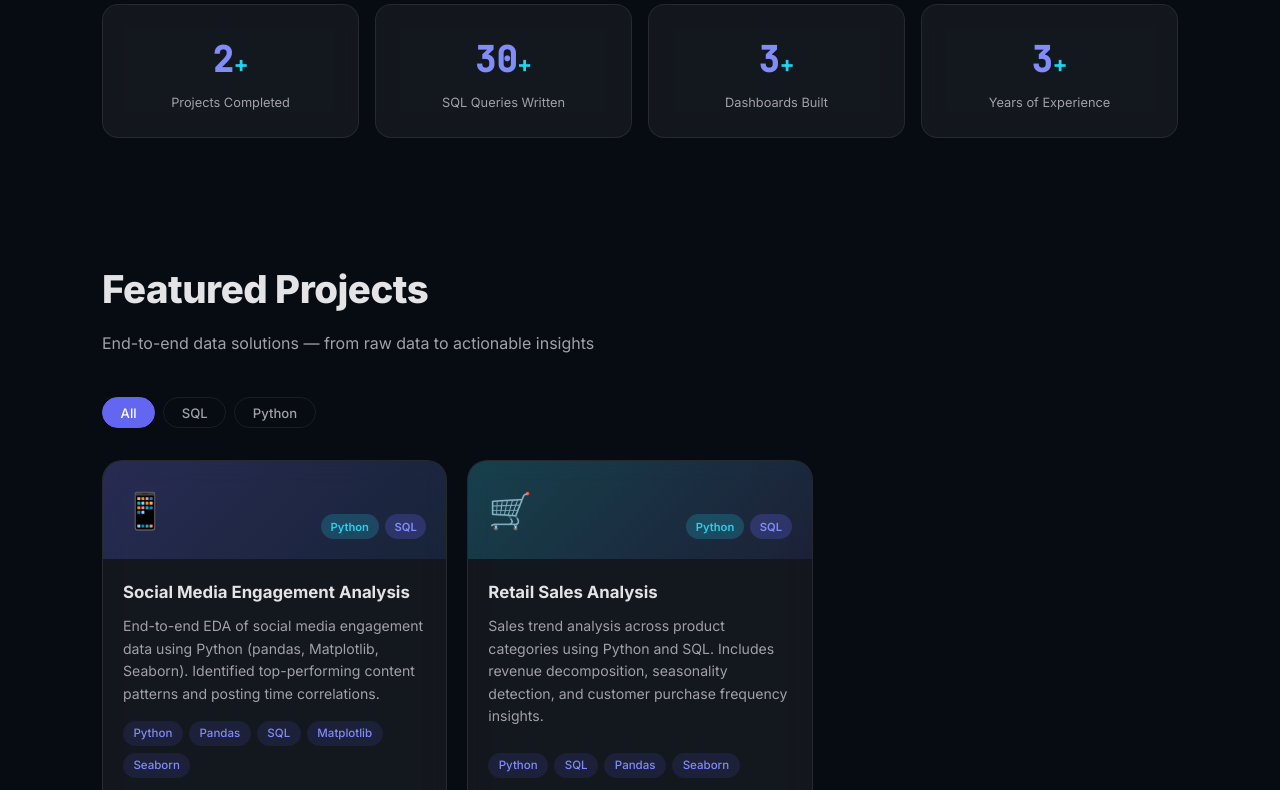
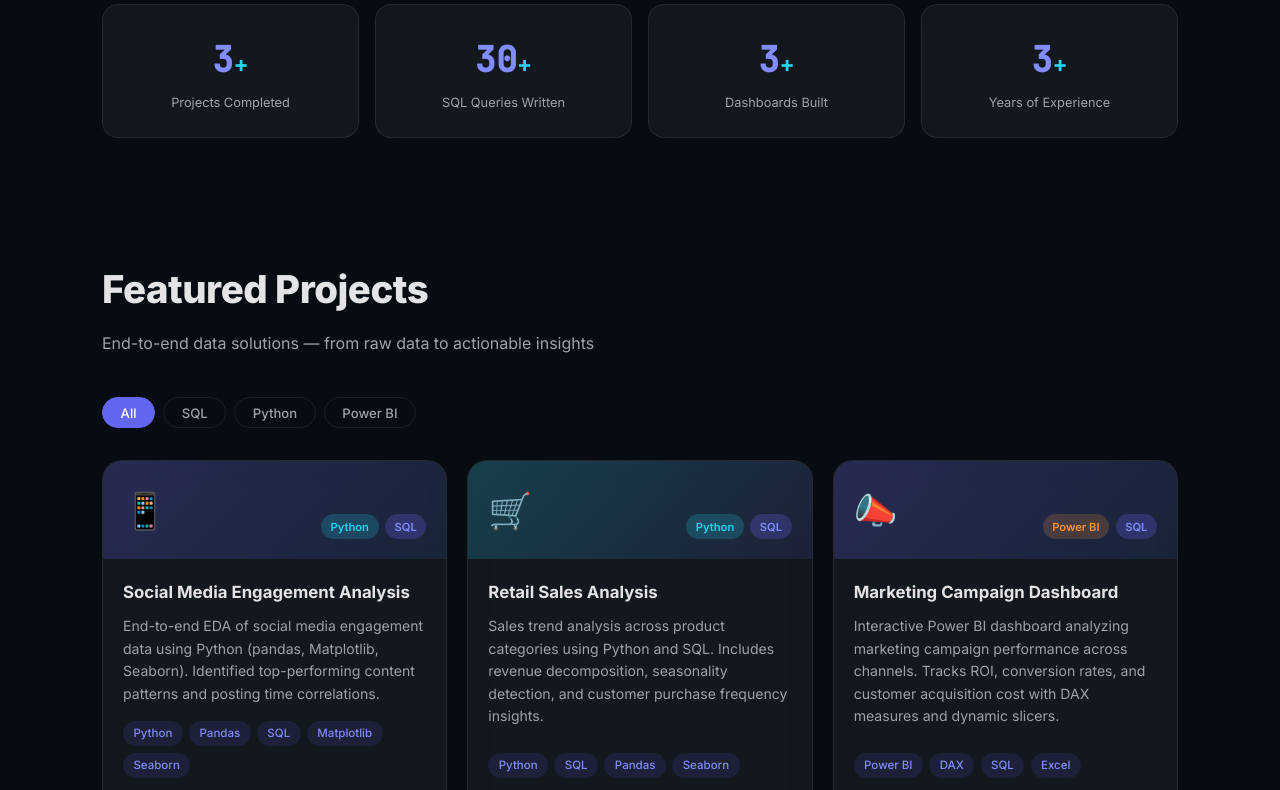
Before and after one commit to everinurmind/portfolio-setup-and-mobile-first, a website: page index.html in a window 1280 px wide. Shown: the part 836-1626 px from the top of the page. Drawn offline with nearby package versions, Linux system fonts and the light colour scheme.

Commit message:
feat: add marketing-campaign-dashboard project card, restore Power BI filter

```diff
--- a/index.html
+++ b/index.html
@@ -103,7 +103,7 @@
 <section class="stats" aria-label="Key metrics">
     <div class="container stats__grid">
         <div class="stats__card glass fade-in">
-            <span class="stats__number" data-target="2">0</span><span class="stats__suffix">+</span>
+            <span class="stats__number" data-target="3">0</span><span class="stats__suffix">+</span>
             <p class="stats__label">Projects Completed</p>
         </div>
         <div class="stats__card glass fade-in">
@@ -130,6 +130,7 @@
             <button class="filter-btn active" data-filter="all">All</button>
             <button class="filter-btn" data-filter="sql">SQL</button>
             <button class="filter-btn" data-filter="python">Python</button>
+            <button class="filter-btn" data-filter="powerbi">Power BI</button>
         </div>
 
         <div class="projects__grid" id="projectsGrid">
@@ -177,6 +178,31 @@
                     </ul>
                     <div class="project-card__links">
                         <a href="https://github.com/everinurmind/retail-sales-analysis" target="_blank" rel="noopener" class="btn btn--small btn--outline">
+                            <svg class="btn__icon" viewBox="0 0 24 24" fill="currentColor" aria-hidden="true"><path d="M12 2C6.477 2 2 6.484 2 12.017c0 4.425 2.865 8.18 6.839 9.504.5.092.682-.217.682-.483 0-.237-.008-.868-.013-1.703-2.782.605-3.369-1.343-3.369-1.343-.454-1.158-1.11-1.466-1.11-1.466-.908-.62.069-.608.069-.608 1.003.07 1.531 1.032 1.531 1.032.892 1.53 2.341 1.088 2.91.832.092-.647.35-1.088.636-1.338-2.22-.253-4.555-1.113-4.555-4.951 0-1.093.39-1.988 1.029-2.688-.103-.253-.446-1.272.098-2.65 0 0 .84-.27 2.75 1.026A9.564 9.564 0 0112 6.844c.85.004 1.705.115 2.504.337 1.909-1.296 2.747-1.027 2.747-1.027.546 1.379.202 2.398.1 2.651.64.7 1.028 1.595 1.028 2.688 0 3.848-2.339 4.695-4.566 4.943.359.309.678.92.678 1.855 0 1.338-.012 2.419-.012 2.747 0 .268.18.58.688.482A10.019 10.019 0 0022 12.017C22 6.484 17.522 2 12 2z"/></svg>
+                            GitHub
+                        </a>
+                    </div>
+                </div>
+            </article>
+
+            <article class="project-card glass fade-in" data-tags="powerbi sql excel">
+                <div class="project-card__header project-card__header--blue">
+                    <span class="project-card__icon">📣</span>
+                    <div class="project-card__badges">
+                        <span class="badge badge--powerbi">Power BI</span>
+                        <span class="badge badge--sql">SQL</span>
+                    </div>
+                </div>
+                <div class="project-card__body">
+                    <h3 class="project-card__title">Marketing Campaign Dashboard</h3>
+                    <p class="project-card__desc">
+                        Interactive Power BI dashboard analyzing marketing campaign performance across channels. Tracks ROI, conversion rates, and customer acquisition cost with DAX measures and dynamic slicers.
+                    </p>
+                    <ul class="project-card__tags" aria-label="Technologies used">
+                        <li>Power BI</li><li>DAX</li><li>SQL</li><li>Excel</li>
+                    </ul>
+                    <div class="project-card__links">
+                        <a href="https://github.com/everinurmind/marketing-campaign-dashboard" target="_blank" rel="noopener" class="btn btn--small btn--outline">
                             <svg class="btn__icon" viewBox="0 0 24 24" fill="currentColor" aria-hidden="true"><path d="M12 2C6.477 2 2 6.484 2 12.017c0 4.425 2.865 8.18 6.839 9.504.5.092.682-.217.682-.483 0-.237-.008-.868-.013-1.703-2.782.605-3.369-1.343-3.369-1.343-.454-1.158-1.11-1.466-1.11-1.466-.908-.62.069-.608.069-.608 1.003.07 1.531 1.032 1.531 1.032.892 1.53 2.341 1.088 2.91.832.092-.647.35-1.088.636-1.338-2.22-.253-4.555-1.113-4.555-4.951 0-1.093.39-1.988 1.029-2.688-.103-.253-.446-1.272.098-2.65 0 0 .84-.27 2.75 1.026A9.564 9.564 0 0112 6.844c.85.004 1.705.115 2.504.337 1.909-1.296 2.747-1.027 2.747-1.027.546 1.379.202 2.398.1 2.651.64.7 1.028 1.595 1.028 2.688 0 3.848-2.339 4.695-4.566 4.943.359.309.678.92.678 1.855 0 1.338-.012 2.419-.012 2.747 0 .268.18.58.688.482A10.019 10.019 0 0022 12.017C22 6.484 17.522 2 12 2z"/></svg>
                             GitHub
                         </a>
```
